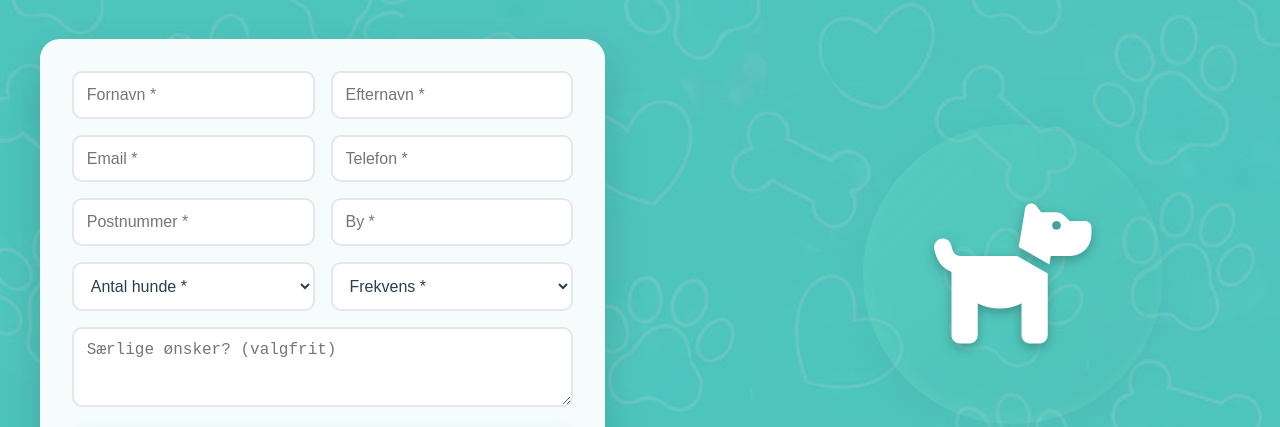
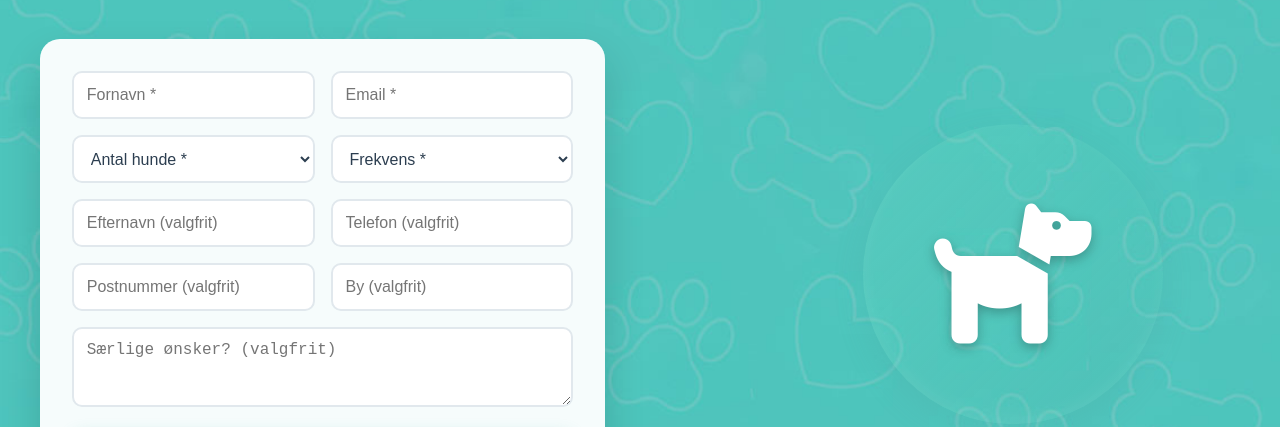
Before and after one commit to MartinKG60/renpoteservice, a plain HTML site: page index.html in a window 1280 px wide. Shown: the part 373-800 px from the top of the page. Drawn offline with Linux system fonts and the light colour scheme; no server answers.

Commit message:
Simplify signup form - only 4 required fields (fornavn, email, antal hunde, frekvens)

```diff
--- a/index.html
+++ b/index.html
@@ -148,15 +148,7 @@
                     <form class="hero-signup-form" onsubmit="handleSignup(event)">
                         <div class="form-row">
                             <input type="text" id="fornavn" placeholder="Fornavn *" required>
-                            <input type="text" id="efternavn" placeholder="Efternavn *" required>
-                        </div>
-                        <div class="form-row">
                             <input type="email" id="email" placeholder="Email *" required>
-                            <input type="tel" id="telefon" placeholder="Telefon *" required>
-                        </div>
-                        <div class="form-row">
-                            <input type="text" id="postnummer" placeholder="Postnummer *" pattern="[0-9]{4}" required>
-                            <input type="text" id="by" placeholder="By *" required>
                         </div>
                         <div class="form-row">
                             <select id="antal_hunde" required>
@@ -171,6 +163,14 @@
                                 <option value="ugentlig">Ugentlig (anbefalet)</option>
                                 <option value="hver-14-dag">Hver 14. dag</option>
                             </select>
+                        </div>
+                        <div class="form-row">
+                            <input type="text" id="efternavn" placeholder="Efternavn (valgfrit)">
+                            <input type="tel" id="telefon" placeholder="Telefon (valgfrit)">
+                        </div>
+                        <div class="form-row">
+                            <input type="text" id="postnummer" placeholder="Postnummer (valgfrit)" pattern="[0-9]{4}">
+                            <input type="text" id="by" placeholder="By (valgfrit)">
                         </div>
                         <textarea id="besked" placeholder="Særlige ønsker? (valgfrit)" rows="2"></textarea>
                         <button type="submit" class="hero-submit-button">
```
